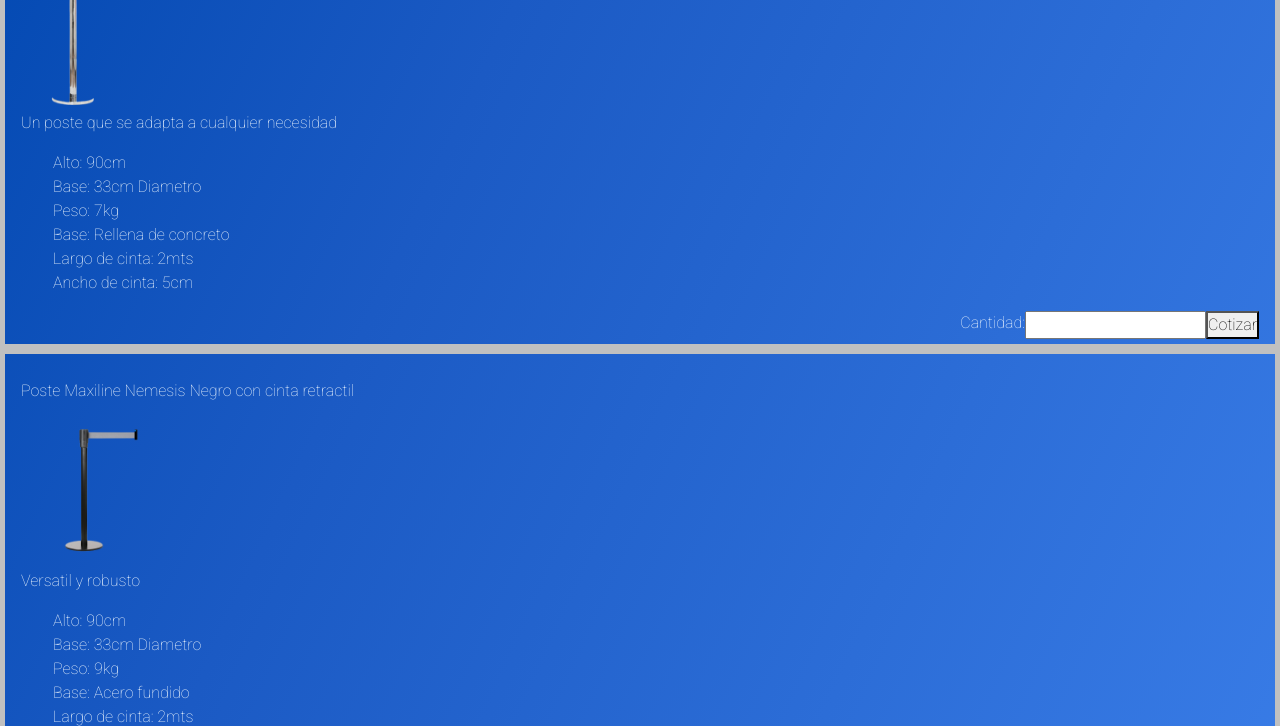
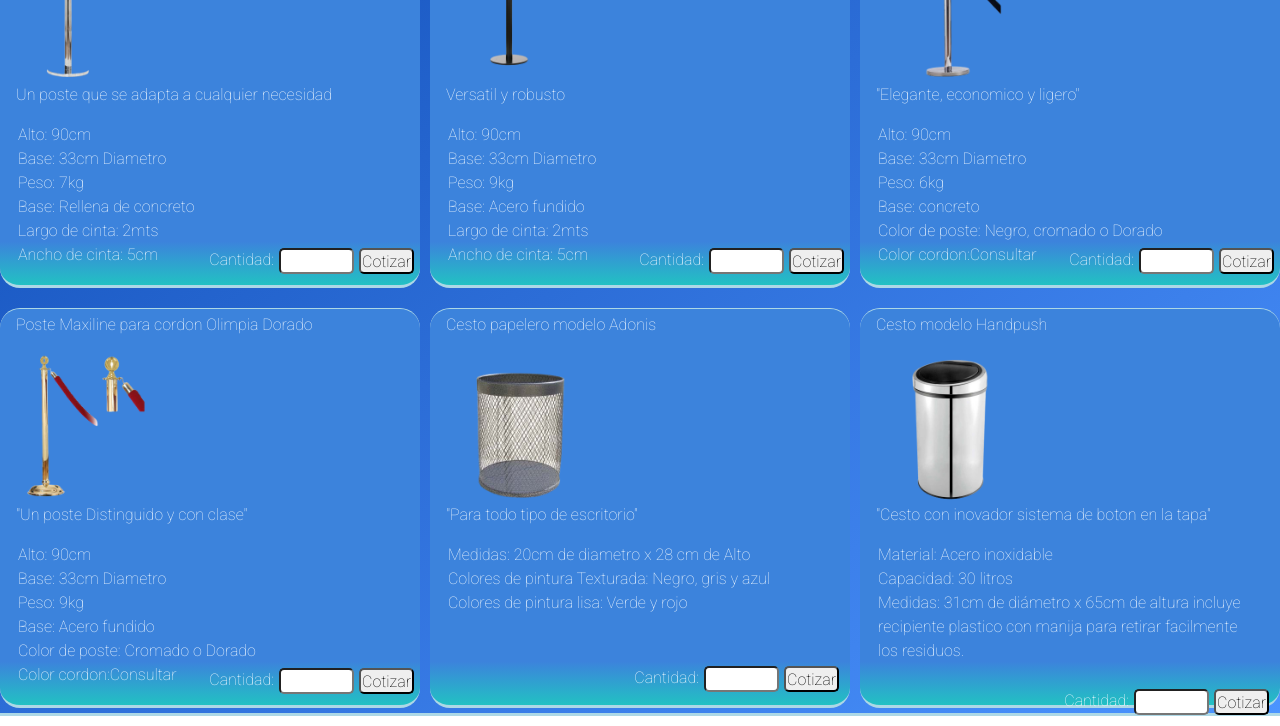
Before and after one commit to Fran0084/actualizaciondeproyecto, a website: page Paginas/productos.html in a window 1280 px wide. Shown: the part 264-990 px from the top of the page. Drawn offline with nearby package versions, Linux system fonts and the light colour scheme.

Commit message:
Mejorando la pagina de productos y Agregue un hoover al boton de busqueda

```diff
--- a/Paginas/productos.html
+++ b/Paginas/productos.html
@@ -52,18 +52,20 @@
 <center><span style="color: white">Estas aqui: <b>Productos</b></center>
 </span>
     </div>
+
+
+    <div class="divpadreproductos1">
     <section class="sectionproductos">
   <div class="divp">
-        <p>Poste Maxiline Aquiles Cromado con cinta retractil</p>
+  <p class="pproductos">Poste Maxiline Aquiles Cromado con cinta retractil</p>
  <img src="../Imagenes/aquilescromado1.png" alt="Aquiles Cromado" width="150" height="150">
     </div>
     <div>
-    <p>Un poste que se adapta a cualquier necesidad
-</p>
+<p>Un poste que se adapta a cualquier necesidad</p>
 </div>
 
 <div>
-        <ul>
+  <ul class="ulproductos">
  <li>Alto: 90cm</li>
  <li>Base: 33cm Diametro</li>
  <li>Peso: 7kg</li>
@@ -74,16 +76,16 @@
 
 <div class="inputproductos">
 <label for="">Cantidad:</label>
-            <input type="number">
-            <button>Cotizar</button>
+<input type="number" class="inputproductos--">
+<button class="botonproductos">Cotizar</button>
 </div>
 </div>
     </section>
 
 
     <section class="sectionproductos">
-    <div>
-    <p>
+    <div class="divp">
+   <p class="pproductos">
     Poste Maxiline Nemesis Negro con cinta retractil
     </p>
     <img src="../Imagenes/nemesisnegro1.png" alt="nemesis negro" width="150" height="150" title="Nemesis Negro">
@@ -94,7 +96,7 @@
     </div>
 
     <div>
-    <ul>
+    <ul class="ulproductos">
     <li>Alto: 90cm</li>
     <li>Base: 33cm Diametro</li>
     <li>Peso: 9kg</li>
@@ -104,8 +106,8 @@
     </ul>
     <div class="inputproductos">
     <label for="">Cantidad:</label>
-            <input type="number">
-            <button>Cotizar</button>
+    <input type="number" class="inputproductos--">
+    <button class="botonproductos">Cotizar</button>
     </div>
 
     </div>
@@ -114,9 +116,8 @@
 
 
 
-
     <section class="sectionproductos">
-<div>
+    <div class="divp">
     <p>Poste Maxiline para cordon Rodas Cromado
     </p>
     <img src="../Imagenes/RODAScromado1.png" alt="Rodas Cromado" width="150" height="150" title="Rodas Cromado">
@@ -128,25 +129,27 @@
     </p>
     </div>
     <div>
-    <ul>
+    <ul class= "ulproductos">
     <li>Alto: 90cm</li>
     <li>Base: 33cm Diametro</li>
     <li>Peso: 6kg</li>
     <li>Base: concreto</li>
     <li>Color de poste: Negro, cromado o Dorado</li>
-            <li>Color cordon:Consultar colores disponibles</li>
+    <li>Color cordon:Consultar</li>
     </ul>
     <div class="inputproductos">
     <label for="">Cantidad:</label>
-        <input type="number">
-        <button>Cotizar</button>
+    <input type="number" class="inputproductos--">
+    <button class="botonproductos">Cotizar</button>
     </div>
     </div>
+    </div>
+
     </section>
 
-
+    <div class="divpadreproductos2">
     <section class="sectionproductos">
-    <div>
+    <div class="divp">
     <p>Poste Maxiline para cordon Olimpia Dorado
     </p>
     <img src="../Imagenes/olimpia-dorado1.png" alt="Olimpia Dorado" width="150" height="150" title="Olimpia Dorado">
@@ -158,30 +161,27 @@
     </p>
     </div>
     <div>
-    <ul><li>Alto: 90cm</li>
+    <ul class= "ulproductos">
+        <li>Alto: 90cm</li>
     <li>Base: 33cm Diametro</li>
     <li>Peso: 9kg</li>
     <li>Base: Acero fundido</li>
     <li>Color de poste: Cromado o Dorado</li>
-        <li>Color cordon:Consultar colores disponibles</li>
- </ul>
+    <li>Color cordon:Consultar</li>
    </div>
 
     <div class="inputproductos">
      <label for="">Cantidad:</label>
-                <input type="number">
-                <button>Cotizar</button>
+    <input type="number" class="inputproductos--">
+    <button class="botonproductos">Cotizar</button>
 
     </div>
     </section>
 
 
-
     <section class="sectionproductos">
-    <div>
-        <p>
-            Cesto papelero modelo Adonis
-        </p>
+    <div class="divp">
+    <p>Cesto papelero modelo Adonis</p>
    <img src="../Imagenes/adonis1.png" alt="Cesto Adonis" width="150" height="150"> <title>Adonis</title>
     </div>
     <div>
@@ -191,23 +191,22 @@
     </div>
 
     <div>
-    <ul>
+     <ul class= "ulproductos">
     <li>Medidas: 20cm de diametro x 28 cm de Alto</li>
     <li>Colores de pintura Texturada: Negro, gris y azul</li>
     <li>Colores de pintura lisa: Verde y rojo</li>
     </ul>
-        <div class="inputproductos">
+    <div class="inputproductos inputproductos-adonis">
     <label for="">Cantidad:</label>
-            <input type="number">
-            <button>Cotizar</button>
+    <input type="number" class="inputproductos--">
+    <button class="botonproductos">Cotizar</button>
    </div>
     </div>
     </section>
 
 
-
     <section class="sectionproductos">
-    <div>
+    <div class="divp">
     <p>Cesto modelo Handpush</p>
     <img src="../Imagenes/HAND-PUSH1.png" alt="Handpush" width="150" height="150" title="Handpush">
    </div>
@@ -218,19 +217,20 @@
     </p>
     </div>
     <div>
-        <ul>
+    <ul class= "ulproductos">
     <li>Material: Acero inoxidable</li>
     <li>Capacidad: 30 litros</li>
     <li>Medidas: 31cm de diámetro x 65cm de altura incluye recipiente plastico con manija para retirar facilmente los residuos.</li>
     </ul>
-            <div class="inputproductos">
+    <div class="inputproductos inputproductos-handpush">
     <label for="">Cantidad:</label>
-                <input type="number">
-                <button>Cotizar</button>
+    <input type="number" class="inputproductos--">
+    <button class="botonproductos">Cotizar</button>
     </div>
     </div>
     </section>
 
+    </div>
 
 
     </main>
--- a/scss/parciales/_header.scss
+++ b/scss/parciales/_header.scss
@@ -4,9 +4,9 @@
   padding: 16px;
   width: 100%;
   height: 120px;
-display: flex;
-flex-direction: row;
-justify-content: space-between;
+  display: flex;
+  flex-direction: row;
+  justify-content: space-between;
 align-items: center;
 position: fixed;
 z-index: 10000000;
@@ -34,9 +34,19 @@
 }
 
 .input{
+  border-color: lightblue;
+  font-weight: bold;
 border-radius: 5px;
 width: 150px;
 }
 .buttoncontactenos{
+  font-weight: bold;
+  border-width: 0vmin;
   border-radius: 5px;
+  border-style: inset;
+  transition: 1s;
 }
+
+.buttoncontactenos:hover{
+  background-color: lightblue;
+}
--- a/scss/parciales/_productos.scss
+++ b/scss/parciales/_productos.scss
@@ -1,27 +1,83 @@
-
  .mainproductos {
  color: aliceblue;
  background-image: linear-gradient(to right bottom, #0047b0, #1b5ac4, #2c6dd7, #3c80eb, #4b94ff);
  padding-top: 128px;
+ width: 100%;
  }
 
  .sectionproductos {
+ background: linear-gradient(0deg, rgba(34,193,195,1) 0%, rgba(60,131,220,1) 11%);
+width: 500px;
+ height: 400px;
 padding-left: 16px;
-  padding-top: 25px;
-  border: 5px solid silver;
+ padding-top: 4px;
+  margin-bottom: 5px;
+  border-radius: 20px;
+  border-bottom: 3px solid lightblue;
+  border-top: 1.5px ridge lightblue;
+  }
+
+  /*.divp {
+        font-size: 18px; color: beige;
+        font-style: italic;
+        font-weight: bolder;
+      }*/
+ .inputproductos {
+ display: flex;
+ justify-content: end;
+ padding-right: 16px;
+  transform: translate(10px,-35px);
+  gap: 5px;
+  }
+
+  .inputproductos--{
+  width: 75px;
+  height: 26px;
+  border-radius: 5px;
+
+  }
+
+  .botonproductos{
+ width: 55px;
+  height: 26px;
+  border-radius: 5px;
 
   }
 
 
-  .divp {
-    font-size: 18px; color: beige;
-    font-style: italic;
-    font-weight: bolder;
+ .divpadreproductos1{
+ display: flex;
+flex-direction: row;
+justify-content: center;
+gap: 10px;
+padding-bottom: 15px;
 }
 
-  .inputproductos {
+.divpadreproductos2{
 display: flex;
-  justify-content: end;
-  padding-right: 16px;
-  padding-bottom: 5px;
+flex-direction: row;
+justify-content: center;
+gap: 10px;
 }
+
+ .ulproductos{
+ display: inline-block;
+ justify-items: start;
+ transform: translate(-30px);
+  }
+
+  .pproductos{
+ padding-left: 45px;
+ font-family: 'Roboto', sans-serif;
+ font-style: normal;
+ }
+
+ .inputproductos-adonis{
+ transform: translate(5px, 35px);
+ }
+
+ .inputproductos-handpush{
+  transform: translate(5px, 10px);
+
+
+ }
```
Also changed, not shown: package.json (+42 -42 lines), css/estilos.css, 1 other file. Lines whose indentation alone changed are shown as unchanged.
